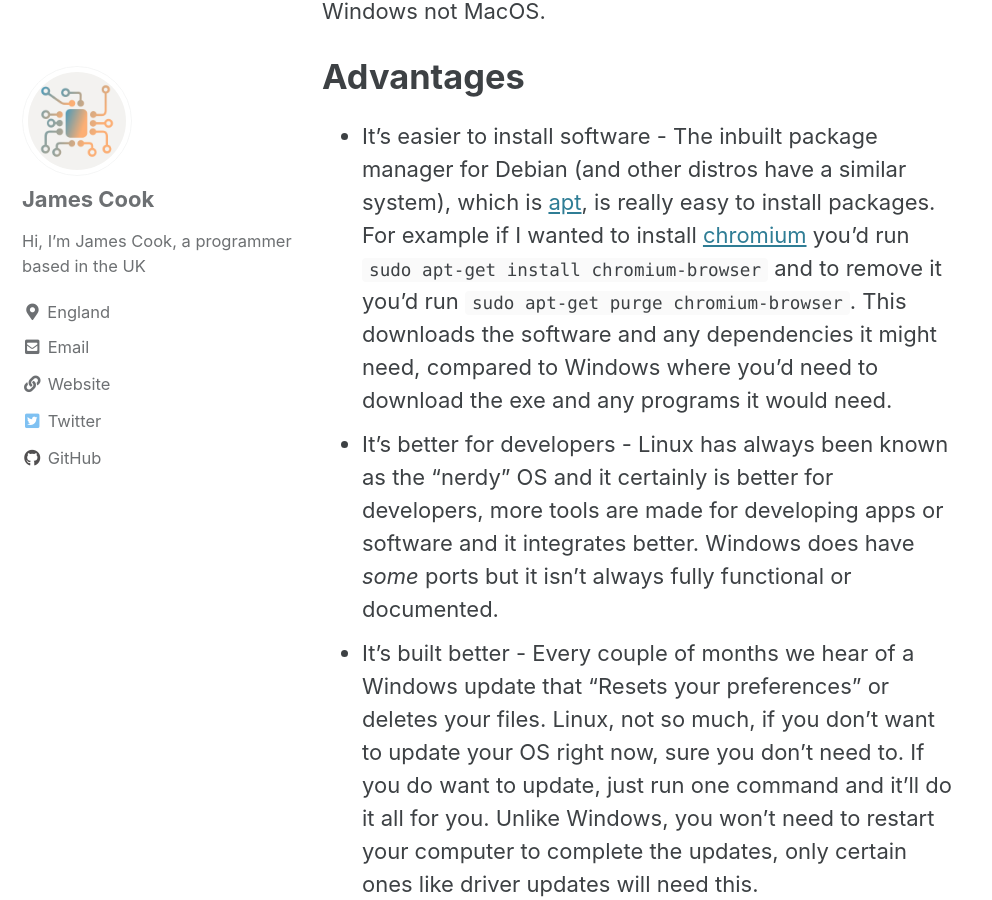
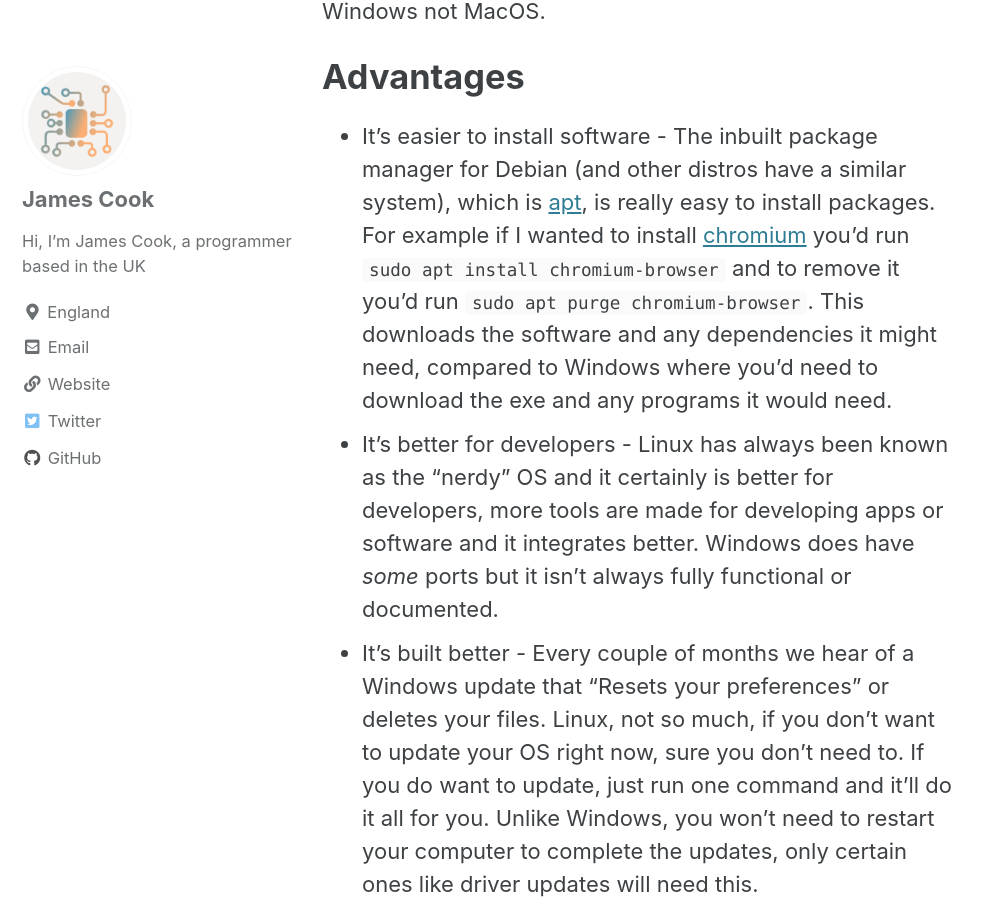
Before and after one commit to gigt1/jaminit.co.uk, a Jekyll site: the page built from _posts/2020-07-18-Should-You-Switch-To-Linux.md, in a window 1280 px wide and 900 px high, scrolled down 438 px. Shown: the whole window, without its empty margins (0-992 px from the left). Built offline with Jekyll 4.4.1, drawn with Linux system fonts in a browser that asks for light colours; cached includes are drawn as plain includes.

Commit message:
Change apt-get to apt

````diff
--- a/_posts/2020-07-18-Should-You-Switch-To-Linux.md
+++ b/_posts/2020-07-18-Should-You-Switch-To-Linux.md
@@ -5,7 +5,7 @@ tags: [Linux, Switching OS]
 I recently switched to [Linux](https://en.wikipedia.org/wiki/Linux) full time and I wanted to share my thoughts to why you should and shouldn't move to Linux. Please note that I switched to Linux Mint which is [Debian](https://en.wikipedia.org/wiki/Debian) based, this means that some of the points that I talk about might be directly related to that. I will be also comparing it to Windows not MacOS.
 
 # Advantages
-* It's easier to install software - The inbuilt package manager for Debian (and other distros have a similar system), which is [apt](https://wiki.debian.org/Apt), is really easy to install packages. For example if I wanted to install [chromium](https://www.chromium.org/) you'd run ```sudo apt-get install chromium-browser``` and to remove it you'd run ```sudo apt-get purge chromium-browser```. This downloads the software and any dependencies it might need, compared to Windows where you'd need to download the exe and any programs it would need.
+* It's easier to install software - The inbuilt package manager for Debian (and other distros have a similar system), which is [apt](https://wiki.debian.org/Apt), is really easy to install packages. For example if I wanted to install [chromium](https://www.chromium.org/) you'd run ```sudo apt install chromium-browser``` and to remove it you'd run ```sudo apt purge chromium-browser```. This downloads the software and any dependencies it might need, compared to Windows where you'd need to download the exe and any programs it would need.
 * It's better for developers - Linux has always been known as the "nerdy" OS and it certainly is better for developers, more tools are made for developing apps or software and it integrates better. Windows does have _some_ ports but it isn't always fully functional or documented.
 * It's built better - Every couple of months we hear of a Windows update that "Resets your preferences" or deletes your files. Linux, not so much, if you don't want to update your OS right now, sure you don't need to. If you do want to update, just run one command and it'll do it all for you. Unlike Windows, you won't need to restart your computer to complete the updates, only certain ones like driver updates will need this.
 ![Linux Mint Desktop](/images/linux-mint-desktop.png)
````
